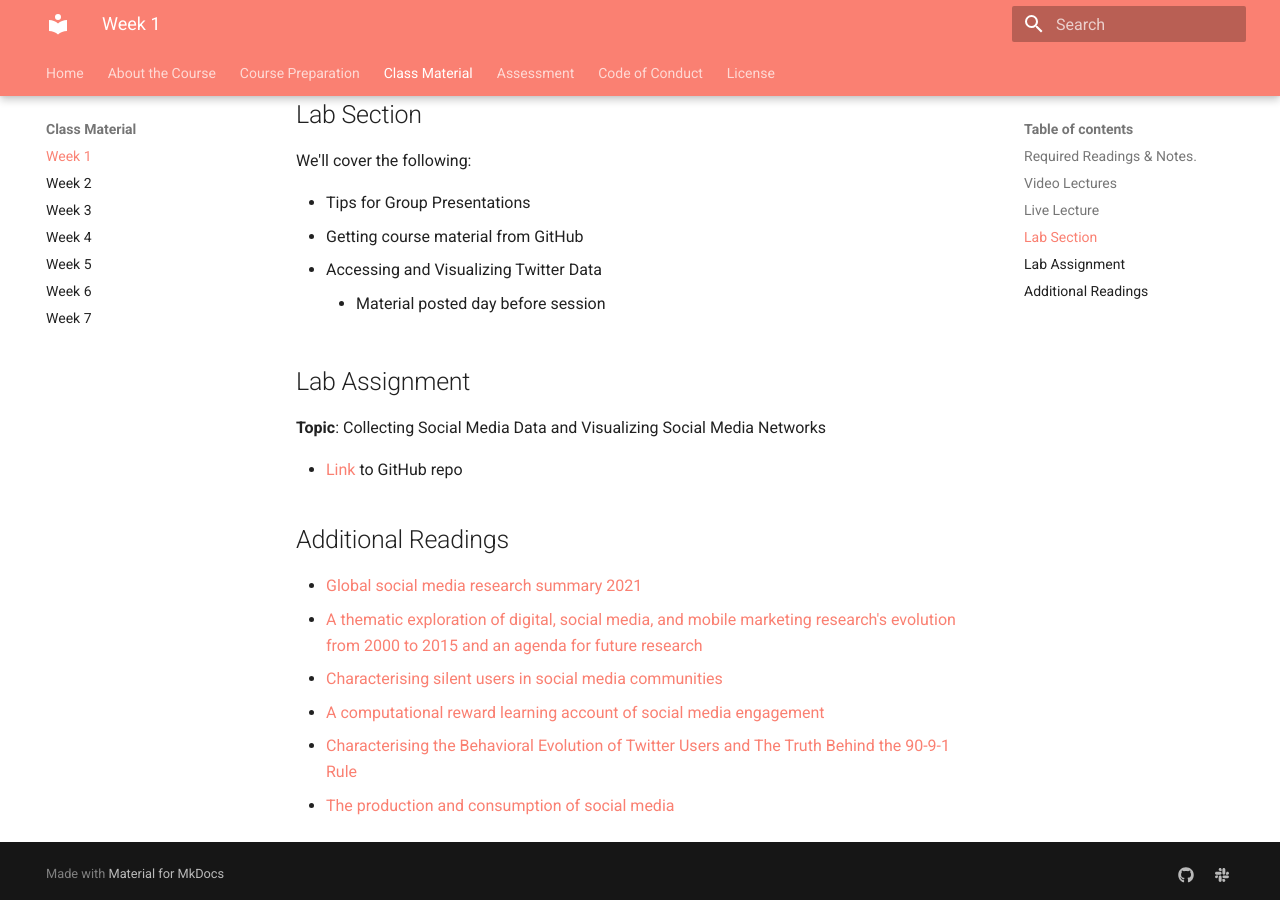
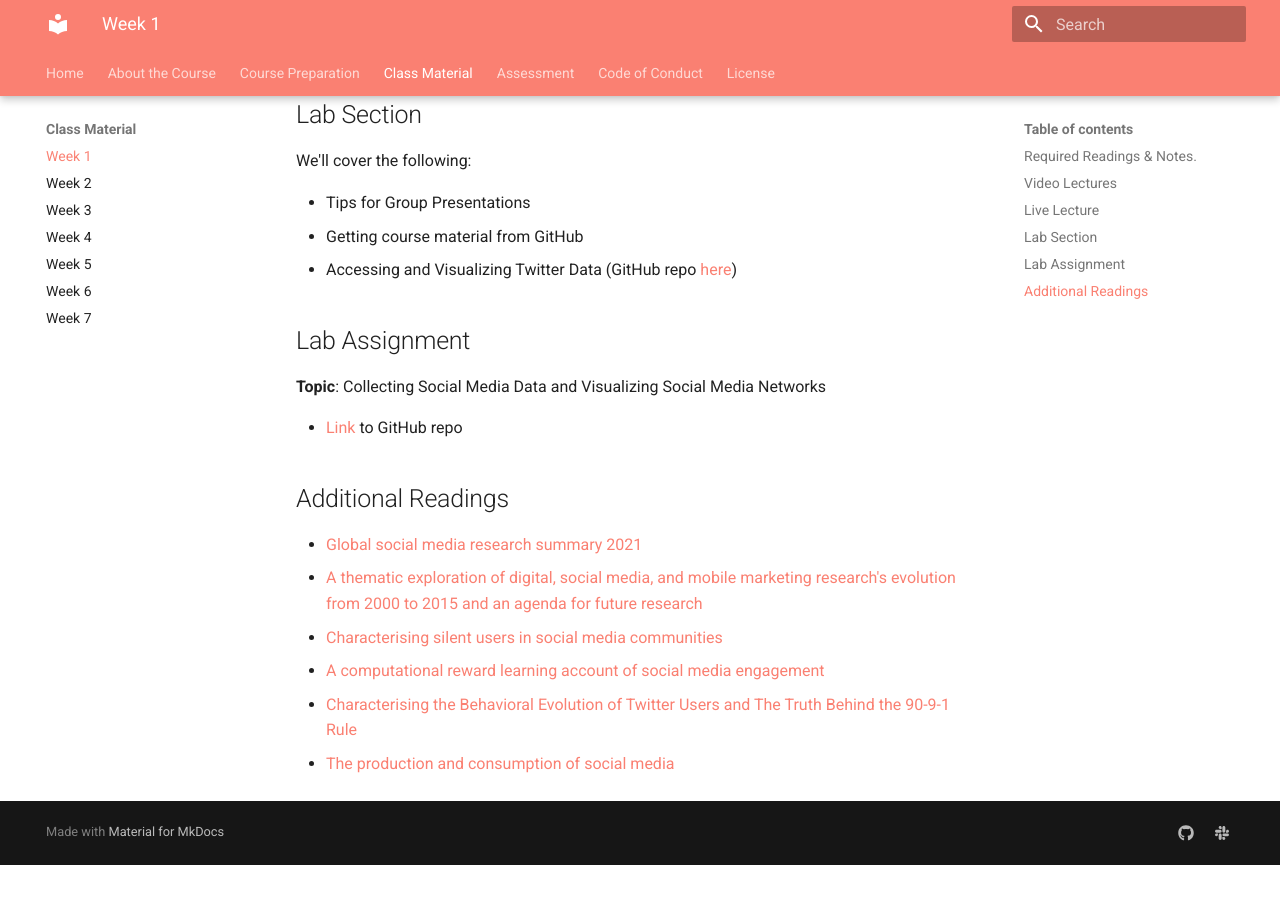
Before and after one commit to tisem-digital-marketing/2022-smwa, an MkDocs documentation site: the page built from docs/classes/week_01.md, in a window 1280 px wide and 900 px high, scrolled down 848 px. Built offline with MkDocs 1.6.1 and Material for MkDocs 9.7.7, drawn with Linux system fonts in a browser that asks for light colours; after the commit the page ends 1713 px from its top, so only the background shows below that.

Commit message:
week 1 computing lecture

```diff
--- a/docs/classes/week_01.md
+++ b/docs/classes/week_01.md
@@ -35,8 +35,7 @@ We'll cover the following:
 <!-- * Getting to know each other -->
 * Tips for Group Presentations
 * Getting course material from GitHub
-* Accessing and Visualizing Twitter Data
-    * Material posted day before session
+* Accessing and Visualizing Twitter Data (GitHub repo [here][smwa-cl01])
 
 ## Lab Assignment
 
```
Also changed, not shown: other parts of docs/classes/week_01.md (+1 -0 lines).
